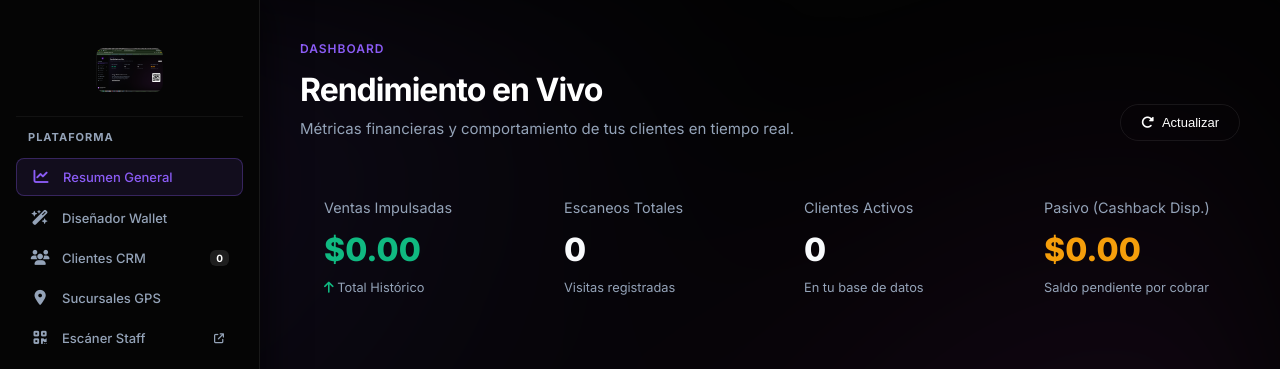
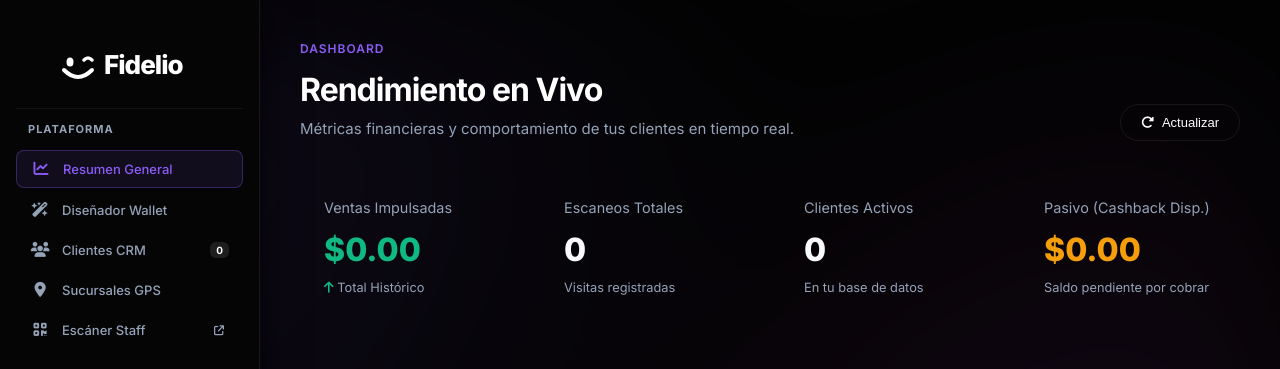
Before and after one commit to krewnect/fidelio, a website: page index.html in a window 1280 px wide. Shown: the top 369 px of the page. Drawn offline with nearby package versions, Linux system fonts and the light colour scheme; no server answers.

Commit message:
Replace broken image with beautiful inline SVG logo

```diff
--- a/index.html
+++ b/index.html
@@ -295,7 +295,17 @@
         <!-- SIDEBAR -->
         <aside class="app-sidebar">
             <div class="sidebar-brand">
-                <img src="fidelio_logo.png" alt="Fidelio Logo" onerror="this.src='https://ui-avatars.com/api/?name=Fidelio&background=8b5cf6&color=fff&size=64'">
+                <!-- Fidelio SVG Logo (White, No Background) -->
+                <svg width="140" height="36" viewBox="0 0 140 36" fill="none" xmlns="http://www.w3.org/2000/svg">
+                    <!-- Left Eye -->
+                    <ellipse cx="10" cy="14" rx="3.5" ry="4.5" fill="#fff" />
+                    <!-- Right Eye (Wink) -->
+                    <path d="M 24 12 Q 28 8 32 12" stroke="#fff" stroke-width="3.5" stroke-linecap="round" fill="none" />
+                    <!-- Smile -->
+                    <path d="M 4 22 Q 18 36 32 22" stroke="#fff" stroke-width="4" stroke-linecap="round" fill="none" />
+                    <!-- Text -->
+                    <text x="44" y="26" font-family="'Inter', -apple-system, sans-serif" font-weight="800" font-size="26" fill="#fff" letter-spacing="-1">Fidelio</text>
+                </svg>
             </div>
 
             <nav class="sidebar-menu">
```
Also changed, not shown: landing.html (+11 -2 lines).
